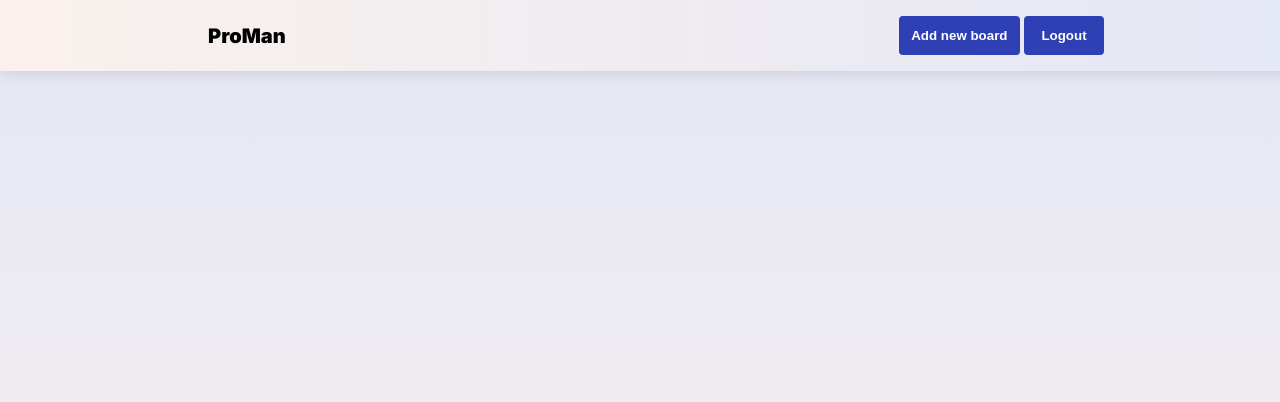
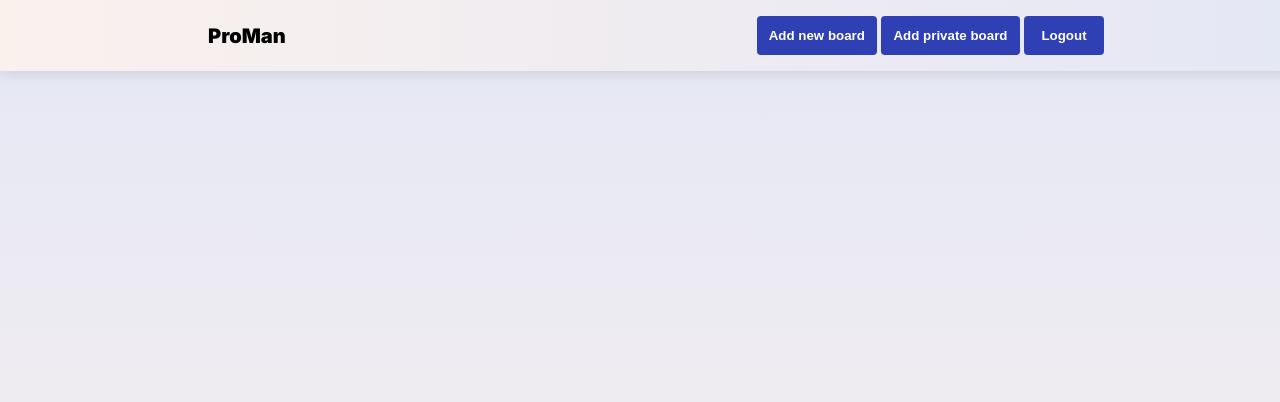
Before and after one commit to CodecoolGlobal/proman-2-python-tamasstephen, a Flask app: page / in a window 1280 px wide. Shown: the top 402 px of the page. Run offline with Flask 2, Linux system fonts and the light colour scheme; the visitor is signed in with stand-in values (Sample User, id 1); data that the repository does not hold is empty; parts of the project's set-up code (start-up, migrations or seed data) failed here and were passed over; some libraries are stand-ins or nearby versions.

Commit message:
feat: Add option to create private boards for signed in users

```diff
--- a/main.py
+++ b/main.py
@@ -148,6 +148,29 @@ def logout():
     return {'username': username, 'user_id': user_id}
 
 
+@app.route("/api/get_user_id")
+@json_response
+def get_user_id():
+    user_id = session.get("id")
+    return user_id if user_id else -1
+
+
+@app.route("/api/get_boards/<user_id>")
+@json_response
+def get_boards_for_user_id(user_id):
+    boards = queires.get_public_boards() if user_id == "-1" else queires.get_boards_by_user_id(user_id)
+    return boards
+
+
+@app.route("/api/set_board_to_private", methods=["POST"])
+@json_response
+def set_private_board():
+    print(request.get_json())
+    user_id, board_id = request.get_json()["user_id"], request.get_json()["board_id"]
+    private_board = queires.set_board_to_private(user_id, board_id)
+    return private_board
+
+
 def main():
     app.run(debug=True)
 
--- a/queires.py
+++ b/queires.py
@@ -186,3 +186,31 @@ def get_password_hash(user_id):
         WHERE id = {user_id}
     """).format(user_id=sql.Literal(user_id))
     return data_manager.execute_select(query, fetchall=False)
+
+
+def get_public_boards():
+    query = sql.SQL("""
+        SELECT * FROM boards
+        where private = false or private is null
+    """)
+    return data_manager.execute_select(query)
+
+
+def get_boards_by_user_id(user_id):
+    query = sql.SQL("""
+        SELECT * FROM boards
+        WHERE private = FALSE OR  user_id = {user_id} OR private is null
+    """).format(user_id=sql.Literal(user_id))
+    return data_manager.execute_select(query)
+
+
+def set_board_to_private(user_id, board_id):
+    query = sql.SQL("""
+    UPDATE boards
+        SET user_id = {user_id},
+            private = true
+        WHERE id = {board_id}
+        RETURNING *
+    """).format(user_id=sql.Literal(user_id),
+                board_id=sql.Literal(board_id))
+    return data_manager.execute_select(query, fetchall=False)
--- a/static/js/controller/boardsManager.js
+++ b/static/js/controller/boardsManager.js
@@ -1,7 +1,7 @@
 import {dataHandler} from "../data/dataHandler.js";
 import {htmlFactory, htmlTemplates} from "../view/htmlFactory.js";
 import {domManager} from "../view/domManager.js";
-import {addNewBoard, createRegistrationWindow, renameBoard, handleLogout, createLoginWindow} from "../model/board.js";
+import {addNewBoard, createRegistrationWindow, renameBoard, handleLogout, createLoginWindow, getBoardsByUser} from "../model/board.js";
 import statusBoardManager from "./statusManager.js";
 import {addNewStatus} from "../model/status.js";
 import {setUpDropTargets} from "../model/cards.js";
@@ -11,7 +11,7 @@ export let boardsManager = {
     loadBoards: async function () {
         const addBoard = document.querySelector("#create_board");
         addBoard.addEventListener("click", addNewBoard);
-        const boards = await dataHandler.getBoards();
+        const boards = await getBoardsByUser();
         for (let board of boards) {
             const boardBuilder = htmlFactory(htmlTemplates.board);
             const content = boardBuilder(board);
@@ -34,6 +34,7 @@ export let boardsManager = {
             document.querySelector("#login").addEventListener("click", createLoginWindow);
         } else {
             document.querySelector("#logout").addEventListener("click", handleLogout);
+            document.querySelector("#create_private_board").addEventListener("click", addNewBoard);
         }
         util.wait(300).then(() => setUpDropTargets());
     },
--- a/static/js/data/dataHandler.js
+++ b/static/js/data/dataHandler.js
@@ -23,6 +23,13 @@ export let dataHandler = {
         // creates new board, saves it and calls the callback function with its data
         const response = await apiPost("/api/create_board", {title: `${boardTitle}`});
         return response
+    },
+    setBoardToPrivate: async function (boardId, userId){
+        const response = await apiPost("/api/set_board_to_private",
+                {board_id: `${boardId}`, user_id: `${userId}`});
+    },
+    createPrivateBoard: async function(boardTitle, userId){
+        const response = await apiPost("/api/set_private_board", {})
     },
     renameCurrentBoard: async function (newBoardName, boardId) {
         const response = await fetch("/api/rename_board", {
@@ -106,7 +113,15 @@ export let dataHandler = {
             body: JSON.stringify({username: `${username}`, password: `${password}`})
         })
         return response
-    }
+    },
+    getUserId: async function(){
+        const response = await apiGet("/api/get_user_id");
+        return response
+    },
+    getBoardsByUserId: async function(userId){
+        const response = await apiGet(`/api/get_boards/${userId}`)
+        return response
+    },
 };
 
 async function apiGet(url) {
--- a/static/js/model/board.js
+++ b/static/js/model/board.js
@@ -7,25 +7,52 @@ import {showHideButtonHandler} from "../controller/boardsManager.js";
 import {boardsManager} from "../controller/boardsManager.js"; // need to create a new one -> a more suitable one
 import {addNewCard, initContainerForDragEvents} from "./cards.js";
 
-export {addNewBoard, removeBoard, renameBoard, createRegistrationWindow, handleLogout, createLoginWindow};
+export {addNewBoard, removeBoard, renameBoard, createRegistrationWindow, handleLogout, createLoginWindow, getBoardsByUser};
 
 
-function addNewBoard() {
+function addNewBoard(e) {
+    const targetId = e.currentTarget.id
     const boardBuilder = htmlFactory(htmlTemplates.board);
     const board = boardBuilder({"title": "", "id": "pending_board"});
     util.wait(10).then(() => {
         domManager.addChild("#root", board);
-        nameNewBoard();
+        targetId === "create_board" ? nameNewBoard() : nameNewBoard(true);
     });
 }
 
-function nameNewBoard() {
+function nameNewBoard(isPrivate=false) {
+    console.log(isPrivate)
     const headline = document.querySelector('div[data-board-id="pending_board"]');
     headline.innerHTML = `<input type="text" name="board_name" id="name_new_board">`;
     const input = document.querySelector("#name_new_board");
-    input.addEventListener("keydown", handleInputSaveBoardName);
+    const handleSave = setUpHandleInputSave(isPrivate)
+    input.addEventListener("keydown", handleSave);
     input.focus();
     util.wait(100).then(() => document.body.addEventListener('click', clickOutside));
+}
+
+function setUpHandleInputSave(isPrivate=false){
+
+    async function handleInputSaveBoardName(e) {
+        console.log("saving", isPrivate);
+        const board = document.querySelector('div [data-board-id="pending_board"]');
+        const myInput = document.querySelector("#name_new_board");
+        if (e.key === "Escape") {
+            removeBoard(board);
+        }
+        if (e.key === "Enter") {
+            const newName = e.currentTarget.value;
+            if (newName.length < 1) {
+                e.currentTarget.classList.add("error");
+                myInput.closest("div").classList.add("error");
+            } else {
+                const boardData = await createNewBoard(newName, myInput, board);
+                isPrivate ? await dataHandler.setBoardToPrivate(boardData.id, await dataHandler.getUserId()) : "";
+            }
+        }
+    }
+
+   return handleInputSaveBoardName
 }
 
 async function handleInputSaveBoardName(e) {
@@ -40,7 +67,7 @@ async function handleInputSaveBoardName(e) {
             e.currentTarget.classList.add("error");
             myInput.closest("div").classList.add("error");
         } else {
-            await createNewBoard(newName, myInput, board)
+            await createNewBoard(newName, myInput, board);
         }
     }
 }
@@ -53,6 +80,7 @@ async function createNewBoard(newName, myInput, board){
     await setNewBoardData(board, newBoardButton, newStatusButton, boardDataResponse);
     board.addEventListener('click', handleRename);
     document.body.removeEventListener("click", clickOutside);
+    return boardDataResponse
 }
 
 async function setNewBoardData(board, buttonBoard, buttonStatus, data) {
@@ -217,3 +245,9 @@ async function handleLogout(){
     await dataHandler.handleLogout();
     location.replace("/");
 }
+
+async function getBoardsByUser(){
+    const isUserSignedIn = await dataHandler.getUserId();
+    const boards = await dataHandler.getBoardsByUserId(isUserSignedIn);
+    return boards;
+}
--- a/static/js/model/cards.js
+++ b/static/js/model/cards.js
@@ -76,7 +76,6 @@ function setCardHtmlData(newCardData, card, name){
 }
 
 function setUpDropTargets(){
-   console.log(document.body);
    const cards = document.querySelectorAll(".card");
    const cardHolders = document.querySelectorAll(".status-col");
    cards.forEach(card => {
--- a/static/js/util/util.js
+++ b/static/js/util/util.js
@@ -11,7 +11,7 @@ const util = {
         const parentDiv = element.closest(parentString);
         parentDiv.remove();
         document.body.removeEventListener("click", callBack);
-}
+},
 }
 
 export default util
--- a/templates/index.html
+++ b/templates/index.html
@@ -24,6 +24,7 @@
                 <div class="nav-buttons">
                     <button id="create_board" class="nav-button">Add new board</button>
                     {% if session['username'] %}
+                        <button id="create_private_board" class="nav-button">Add private board</button>
                         <button id="logout" class="nav-button">Logout</button>
                     {% else %}
                         <button id="login" class="nav-button">Login</button>
```
